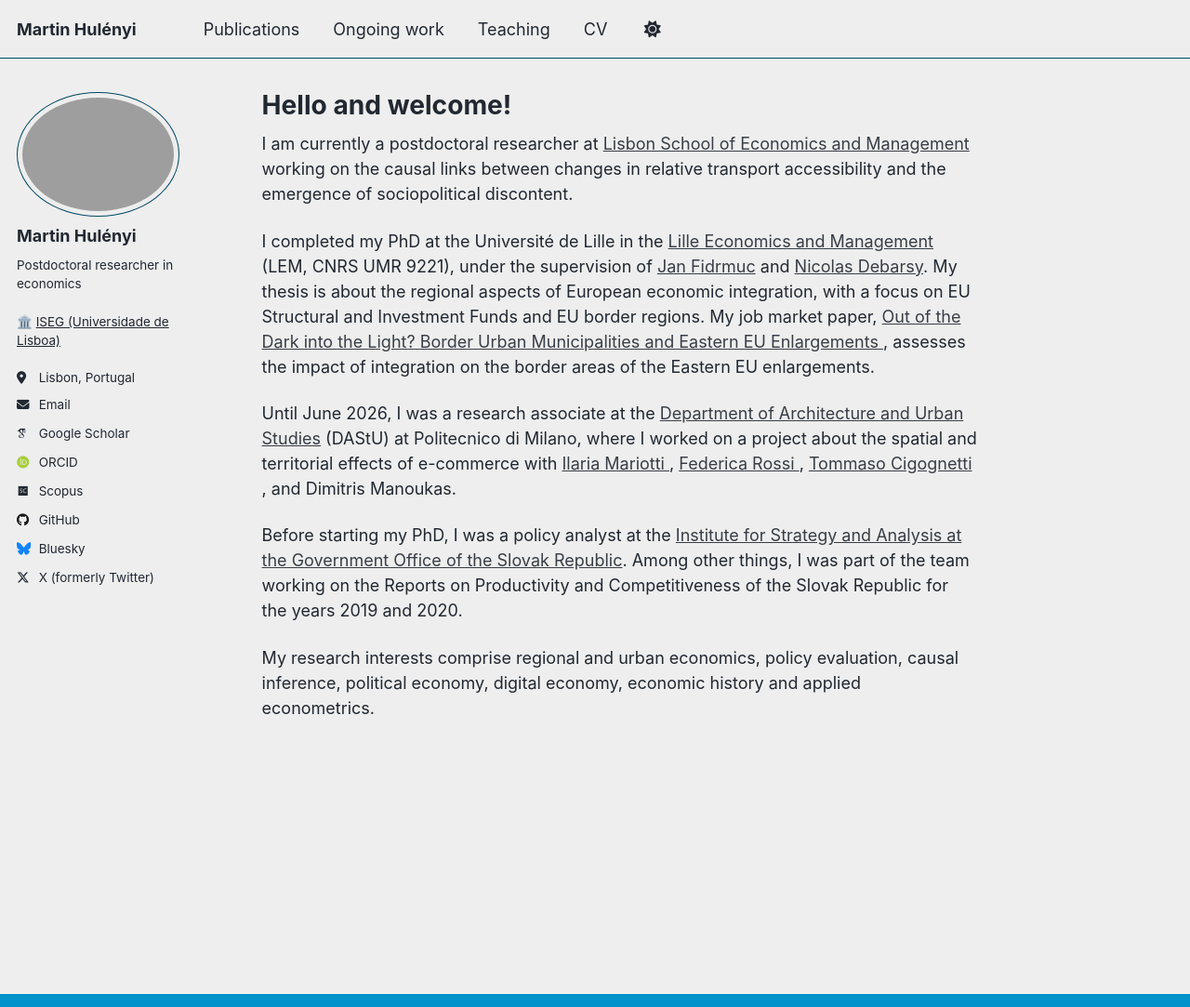
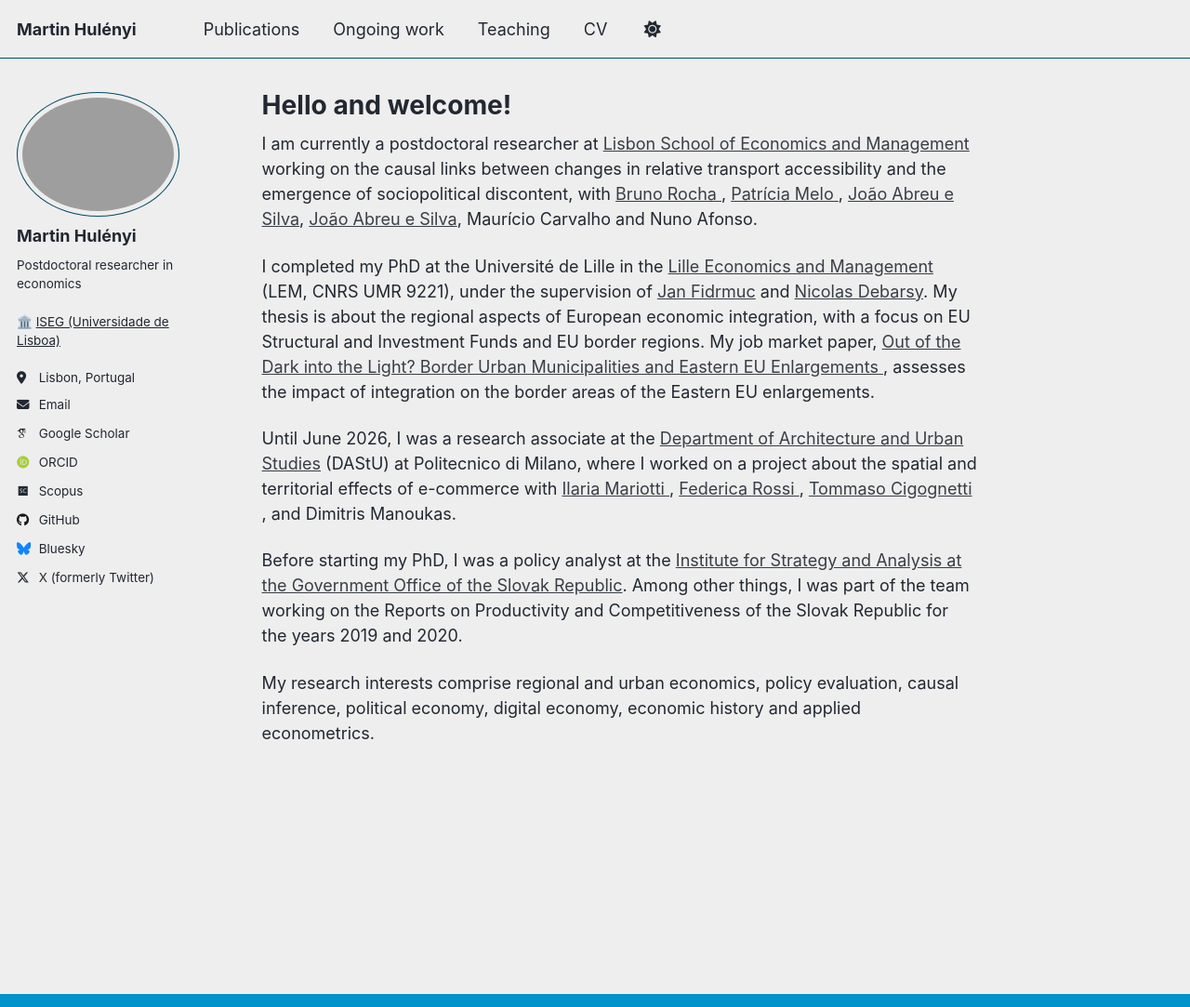
Before and after one commit to martinhulenyi/martinhulenyi.github.io, a Jekyll site: the page built from _pages/about.md, in a window 1280 px wide and 1279 px high, cut to the strip 0-1083 px from the top of the window. Shown: the whole strip at 93% size. Built offline with Jekyll 4.4.1, drawn with Linux system fonts in a browser that asks for light colours; some web fonts are replaced.

Commit message:
Update about.md

```diff
--- a/_pages/about.md
+++ b/_pages/about.md
@@ -8,7 +8,7 @@ redirect_from:
 ---
 
 
-I am currently a postdoctoral researcher at <a href="https://www.iseg.ulisboa.pt/" target="_blank" rel="noopener">Lisbon School of Economics and Management</a> working on the causal links between changes in relative transport accessibility and the emergence of sociopolitical discontent.
+I am currently a postdoctoral researcher at <a href="https://www.iseg.ulisboa.pt/" target="_blank" rel="noopener">Lisbon School of Economics and Management</a> working on the causal links between changes in relative transport accessibility and the emergence of sociopolitical discontent, with <a href="https://sites.google.com/view/brunorocha" target="_blank" rel="noopener"> Bruno Rocha </a>,  <a href="https://scholar.google.at/citations?user=zd_SXZMAAAAJ&hl=pt-PT&oi=ao" target="_blank" rel="noopener"> Patrícia Melo </a>,  <a href="https://scholar.google.at/citations?user=xgwKEAoAAAAJ&hl=pt-PT&oi=sra" target="_blank" rel="noopener"> João Abreu e Silva</a>, <a href="https://scholar.google.at/citations?user=xgwKEAoAAAAJ&hl=pt-PT&oi=sra" target="_blank" rel="noopener"> João Abreu e Silva</a>, Maurício Carvalho and Nuno Afonso.
 
 I completed my PhD at the Université de Lille in the <a href="https://lem.univ-lille.fr/" target="_blank" rel="noopener">Lille Economics and Management</a> (LEM, CNRS UMR 9221), under the supervision of <a href="http://fidrmuc.net" target="_blank" rel="noopener">Jan Fidrmuc</a> and <a href="https://sites.google.com/view/nicolasdebarsy/" target="_blank" rel="noopener">Nicolas Debarsy</a>. My thesis is about the regional aspects of  European economic integration, with a focus on EU Structural and Investment Funds and EU border regions. My job market paper, <a href="https://martinhulenyi.github.io/files/borders_enlargement_jmp.pdf" target="_blank" rel="noopener">  Out of the Dark into the Light? Border Urban Municipalities and Eastern EU Enlargements </a>, assesses the impact of integration on the border areas of the Eastern EU enlargements.
 
```
